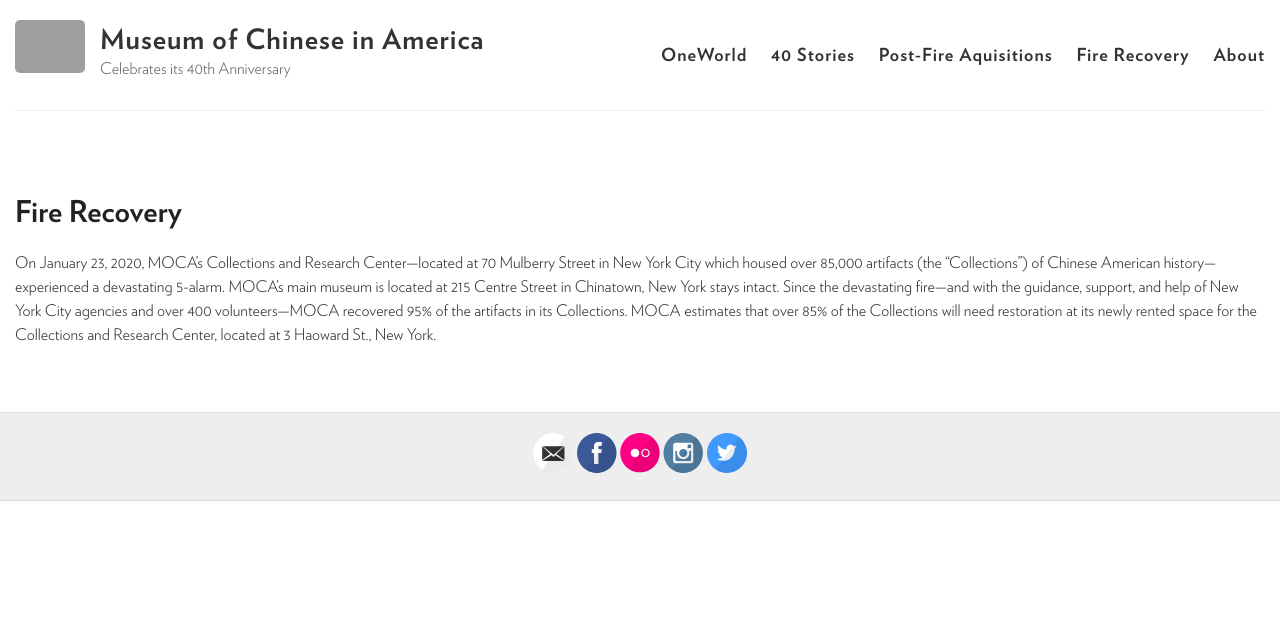
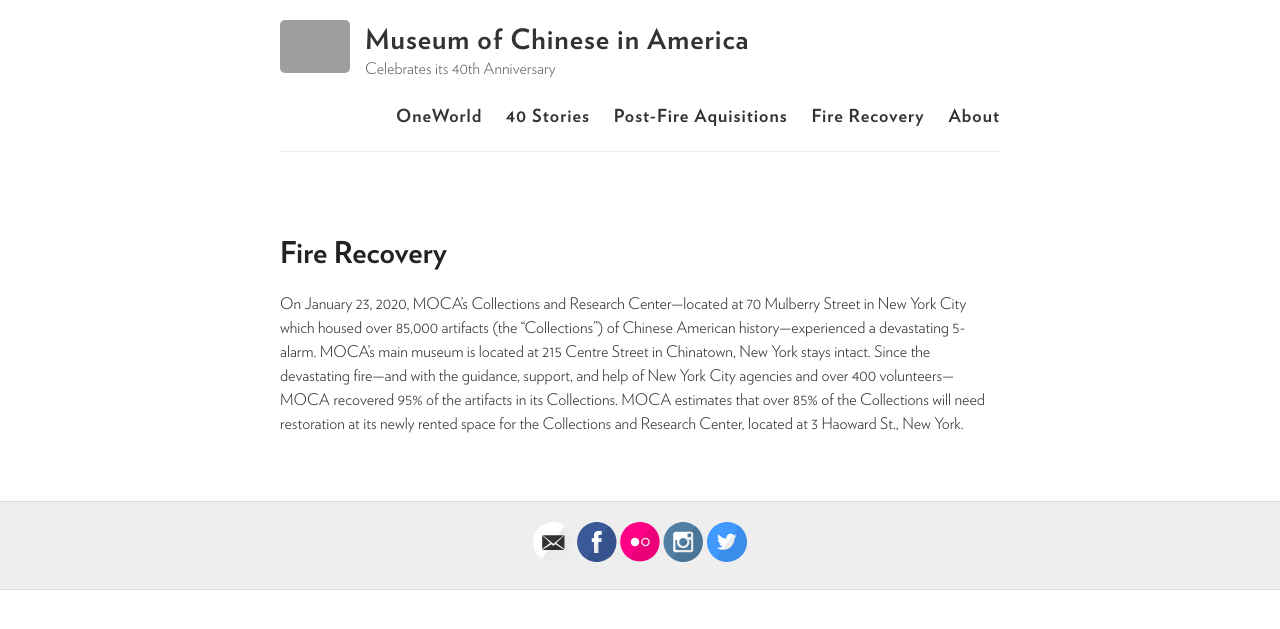
Before and after one commit to moca40/moca40.github.io, a Jekyll site: the page built from recovery/index.html, in a window 1280 px wide. Shown: the top 629 px of the page. Built offline with Jekyll 4.4.1, drawn with Linux system fonts in a browser that asks for light colours; grey boxes are pictures that could not be loaded.

Commit message:
Update default.html

```diff
--- a/_layouts/default.html
+++ b/_layouts/default.html
@@ -38,7 +38,7 @@
 
 <body>
   <div class="wrapper-masthead">
-    <div class="container-fluid">
+    <div class="container">
       <header class="masthead clearfix">
         <a href="{{ site.baseurl }}/" class="site-avatar"><img src="{{ site.avatar }}" /></a>
 
@@ -51,12 +51,12 @@
     </div>
   </div>
 
-  <div id="main" role="main" class="container-fluid">
+  <div id="main" role="main" class="container">
     {{ content }}
   </div>
 
   <div class="wrapper-footer">
-    <div class="container-fluid">
+    <div class="container">
       <footer class="footer">
         {% include svg-icons.html %}
       </footer>
```
